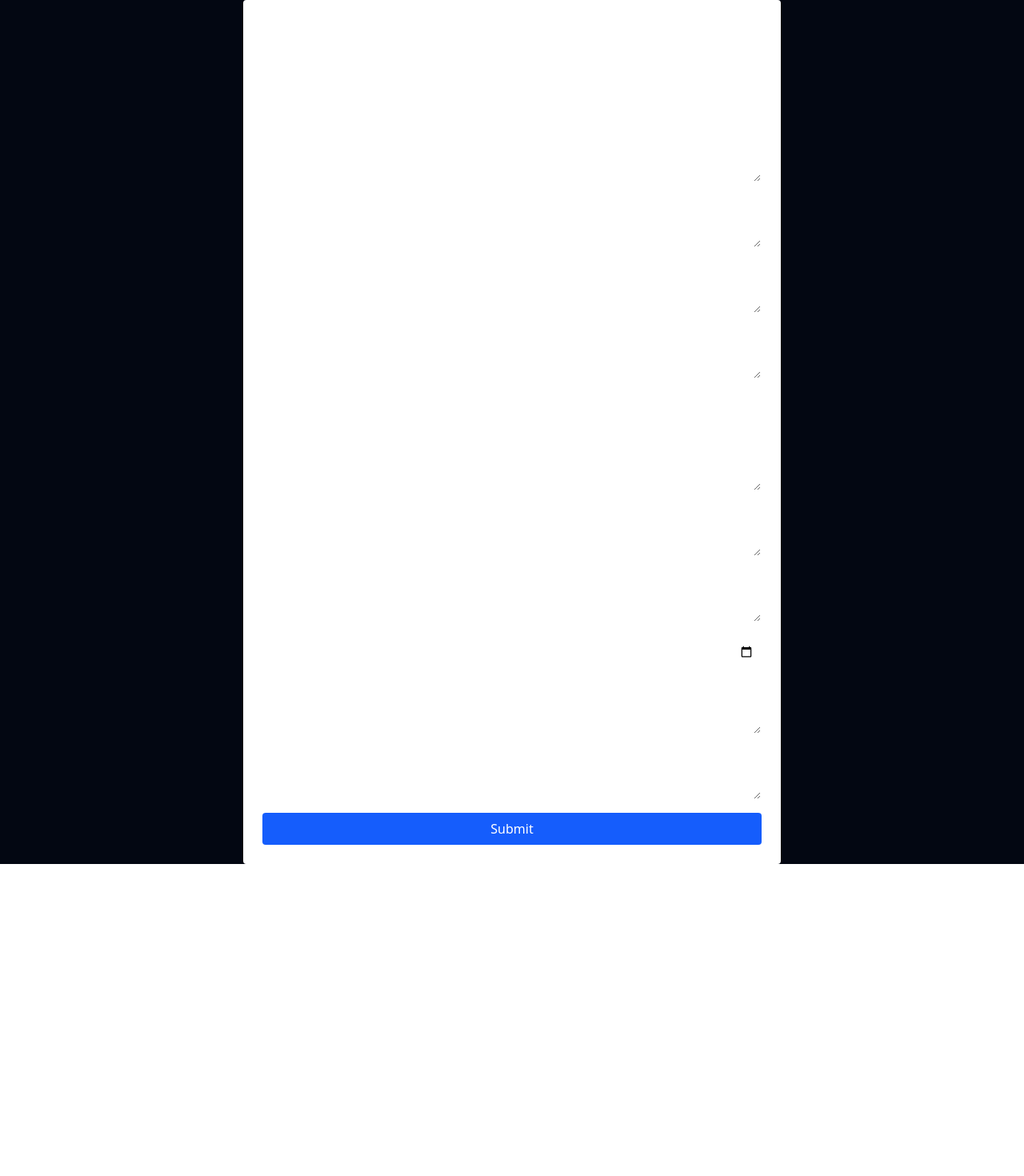
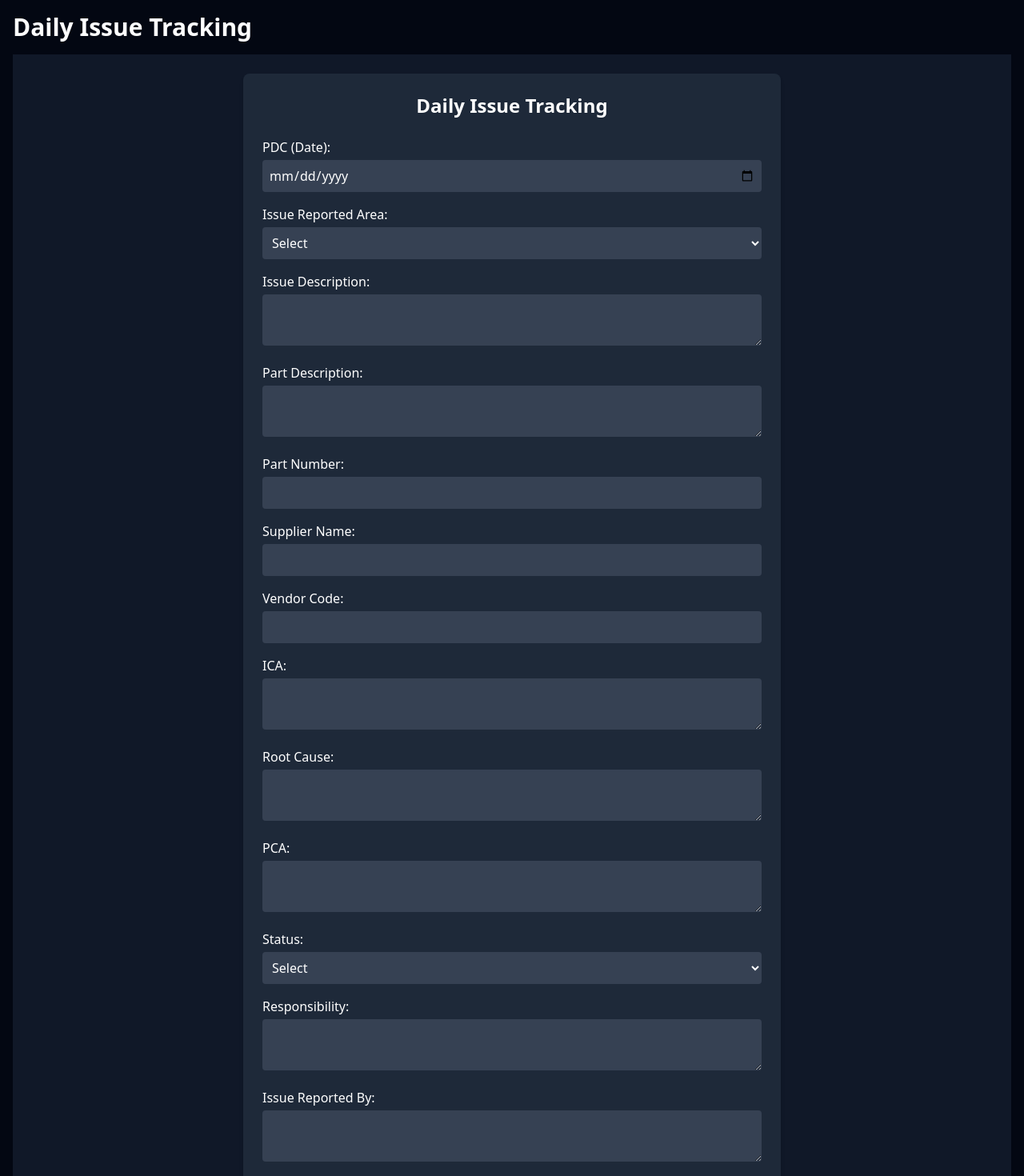
Before and after one commit to Aditya01-legal/TataMotors_Frontend, a React (Vite) app: page / in a window 1280 px wide. Shown: the top 1470 px of the page at 80% size. Before the commit the page ends 1080 px from the top, so only its background shows below. Built offline with nearby package versions, Linux system fonts and the light colour scheme.

Commit message:
Fix dark mode styles

```diff
--- a/src/App.jsx
+++ b/src/App.jsx
@@ -3,7 +3,8 @@ import DefectForm from "./components/DefectForm";
 
 function App() {
   return (
-    <div className="min-h-screen bg-gray-950 text-white">
+    <div className="min-h-screen bg-gray-950 text-white p-4">
+      <h1 className="text-3xl font-bold mb-4">Daily Issue Tracking</h1>
       <DefectForm />
     </div>
   );
--- a/src/components/DefectForm.jsx
+++ b/src/components/DefectForm.jsx
@@ -1,9 +1,9 @@
-// DefectForm.jsx (Frontend)
-import React, { useState } from 'react';
+import { useState } from 'react';
 import axios from 'axios';
 
 const DefectForm = () => {
   const [formData, setFormData] = useState({
+    pdc: '',
     issueArea: '',
     issueDescription: '',
     partDescription: '',
@@ -13,13 +13,17 @@ const DefectForm = () => {
     ica: '',
     rootCause: '',
     pca: '',
-    pdc: '',
+    status: '',
     responsibility: '',
     issueReportedBy: ''
   });
 
   const handleChange = (e) => {
-    setFormData({ ...formData, [e.target.name]: e.target.value });
+    const { name, value } = e.target;
+    setFormData((prevData) => ({
+      ...prevData,
+      [name]: value
+    }));
   };
 
   const handleSubmit = async (e) => {
@@ -28,23 +32,41 @@ const DefectForm = () => {
       await axios.post('https://tatamotors-backend-2.onrender.com/api/defects/add', formData);
       alert('Defect submitted successfully');
       setFormData({
-        issueArea: '', issueDescription: '', partDescription: '', partNumber: '',
-        supplierName: '', vendorCode: '', ica: '', rootCause: '', pca: '',
-        pdc: '', responsibility: '', issueReportedBy: ''
+        pdc: '',
+        issueArea: '',
+        issueDescription: '',
+        partDescription: '',
+        partNumber: '',
+        supplierName: '',
+        vendorCode: '',
+        ica: '',
+        rootCause: '',
+        pca: '',
+        status: '',
+        responsibility: '',
+        issueReportedBy: ''
       });
     } catch (error) {
       console.error('Error submitting form:', error);
-      alert('Failed to submit defect');
+      alert('Submission failed');
     }
   };
 
   return (
-    <div className="max-w-2xl mx-auto p-6 bg-white rounded shadow">
-      <h2 className="text-2xl font-bold mb-6">Daily issue tracking</h2>
-      <form onSubmit={handleSubmit} className="grid grid-cols-1 gap-4">
-        <div>
-          <label>Issue Reported Area</label>
-          <select name="issueArea" value={formData.issueArea} onChange={handleChange} className="w-full border p-2">
+    <div className="min-h-screen bg-gray-900 text-white flex justify-center items-center p-6">
+      <form onSubmit={handleSubmit} className="bg-gray-800 p-6 rounded-lg shadow-md w-full max-w-2xl">
+        <h2 className="text-2xl font-bold mb-6 text-center">Daily Issue Tracking</h2>
+
+        <div className="mb-4">
+          <label>PDC (Date):</label>
+          <input type="date" name="pdc" value={formData.pdc} onChange={handleChange}
+            className="w-full p-2 bg-gray-700 text-white rounded mt-1" required />
+        </div>
+
+        <div className="mb-4">
+          <label>Issue Reported Area:</label>
+          <select name="issueArea" value={formData.issueArea} onChange={handleChange}
+            className="w-full p-2 bg-gray-700 text-white rounded mt-1" required>
             <option value="">Select</option>
             <option value="LINE 1">LINE 1</option>
             <option value="LINE 2">LINE 2</option>
@@ -56,19 +78,80 @@ const DefectForm = () => {
           </select>
         </div>
 
-        <textarea name="issueDescription" value={formData.issueDescription} onChange={handleChange} placeholder="Issue Description" className="border p-2" />
-        <textarea name="partDescription" value={formData.partDescription} onChange={handleChange} placeholder="Part Description" className="border p-2" />
-        <textarea name="partNumber" value={formData.partNumber} onChange={handleChange} placeholder="Part Number" className="border p-2" />
-        <textarea name="supplierName" value={formData.supplierName} onChange={handleChange} placeholder="Supplier Name" className="border p-2" />
-        <input type="number" name="vendorCode" value={formData.vendorCode} onChange={handleChange} placeholder="Vendor Code" className="border p-2" />
-        <textarea name="ica" value={formData.ica} onChange={handleChange} placeholder="ICA (Action Initiated)" className="border p-2" />
-        <textarea name="rootCause" value={formData.rootCause} onChange={handleChange} placeholder="Root Cause" className="border p-2" />
-        <textarea name="pca" value={formData.pca} onChange={handleChange} placeholder="PCA" className="border p-2" />
-        <input type="date" name="pdc" value={formData.pdc} onChange={handleChange} className="border p-2" />
-        <textarea name="responsibility" value={formData.responsibility} onChange={handleChange} placeholder="Responsibility" className="border p-2" />
-        <textarea name="issueReportedBy" value={formData.issueReportedBy} onChange={handleChange} placeholder="Issue Reported By" className="border p-2" />
+        <div className="mb-4">
+          <label>Issue Description:</label>
+          <textarea name="issueDescription" value={formData.issueDescription} onChange={handleChange}
+            className="w-full p-2 bg-gray-700 text-white rounded mt-1" required />
+        </div>
 
-        <button type="submit" className="bg-blue-600 text-white px-4 py-2 rounded">Submit</button>
+        <div className="mb-4">
+          <label>Part Description:</label>
+          <textarea name="partDescription" value={formData.partDescription} onChange={handleChange}
+            className="w-full p-2 bg-gray-700 text-white rounded mt-1" required />
+        </div>
+
+        <div className="mb-4">
+          <label>Part Number:</label>
+          <input type="text" name="partNumber" value={formData.partNumber} onChange={handleChange}
+            className="w-full p-2 bg-gray-700 text-white rounded mt-1" required />
+        </div>
+
+        <div className="mb-4">
+          <label>Supplier Name:</label>
+          <input type="text" name="supplierName" value={formData.supplierName} onChange={handleChange}
+            className="w-full p-2 bg-gray-700 text-white rounded mt-1" required />
+        </div>
+
+        <div className="mb-4">
+          <label>Vendor Code:</label>
+          <input type="number" name="vendorCode" value={formData.vendorCode} onChange={handleChange}
+            className="w-full p-2 bg-gray-700 text-white rounded mt-1" required />
+        </div>
+
+        <div className="mb-4">
+          <label>ICA:</label>
+          <textarea name="ica" value={formData.ica} onChange={handleChange}
+            className="w-full p-2 bg-gray-700 text-white rounded mt-1" required />
+        </div>
+
+        <div className="mb-4">
+          <label>Root Cause:</label>
+          <textarea name="rootCause" value={formData.rootCause} onChange={handleChange}
+            className="w-full p-2 bg-gray-700 text-white rounded mt-1" required />
+        </div>
+
+        <div className="mb-4">
+          <label>PCA:</label>
+          <textarea name="pca" value={formData.pca} onChange={handleChange}
+            className="w-full p-2 bg-gray-700 text-white rounded mt-1" required />
+        </div>
+
+        <div className="mb-4">
+          <label>Status:</label>
+          <select name="status" value={formData.status} onChange={handleChange}
+            className="w-full p-2 bg-gray-700 text-white rounded mt-1" required>
+            <option value="">Select</option>
+            <option value="Open">Open</option>
+            <option value="Closed">Closed</option>
+            <option value="In Progress">In Progress</option>
+          </select>
+        </div>
+
+        <div className="mb-4">
+          <label>Responsibility:</label>
+          <textarea name="responsibility" value={formData.responsibility} onChange={handleChange}
+            className="w-full p-2 bg-gray-700 text-white rounded mt-1" required />
+        </div>
+
+        <div className="mb-4">
+          <label>Issue Reported By:</label>
+          <textarea name="issueReportedBy" value={formData.issueReportedBy} onChange={handleChange}
+            className="w-full p-2 bg-gray-700 text-white rounded mt-1" required />
+        </div>
+
+        <button type="submit" className="w-full bg-blue-600 hover:bg-blue-700 text-white font-bold py-2 px-4 rounded">
+          Submit
+        </button>
       </form>
     </div>
   );
```
